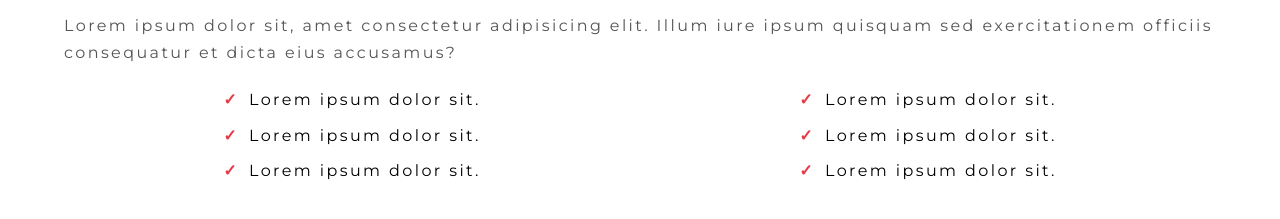
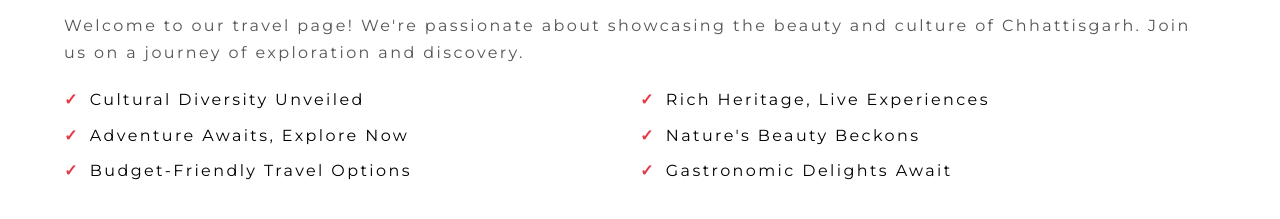
Before and after one commit to domesh-is-Coding/OCTANET_MAY, a plain HTML site: page Travel Landing Page/about.html in a window 1280 px wide. Shown: the part 186-405 px from the top of the page. Drawn offline with Linux system fonts and the light colour scheme.

Commit message:
updated files

```diff
--- a/Travel Landing Page/CSS/style.css
+++ b/Travel Landing Page/CSS/style.css
@@ -315,7 +315,7 @@ h1, h2, h3{
 }
 /* ################about wrapper####################### */
 .about-wrapper{
-    text-align: center;
+    text-align: left;
     margin-top: 2rem;
 }
 .about-wrapper .left{
--- a/Travel Landing Page/about.html
+++ b/Travel Landing Page/about.html
@@ -25,20 +25,20 @@
     <section class="about">
       <div class="container">
         <h2 class="lg-heading text-black about-heading">About Us</h2>
-        <p class="text-gray">Lorem ipsum dolor sit, amet consectetur adipisicing elit. Illum iure ipsum quisquam sed exercitationem officiis consequatur et dicta eius accusamus?</p>
+        <p class="text-gray">Welcome to our travel page! We're passionate about showcasing the beauty and culture of Chhattisgarh. Join us on a journey of exploration and discovery.</p>
         <div class="about-wrapper">
           <div class="left">
             <ul>
-              <li>Lorem ipsum dolor sit.</li>
-              <li>Lorem ipsum dolor sit.</li>
-              <li>Lorem ipsum dolor sit.</li>
+              <li>Cultural Diversity Unveiled</li>
+              <li>Adventure Awaits, Explore Now</li>
+              <li>Budget-Friendly Travel Options</li>
             </ul>
           </div>
           <div class="right">
             <ul>
-              <li>Lorem ipsum dolor sit.</li>
-              <li>Lorem ipsum dolor sit.</li>
-              <li>Lorem ipsum dolor sit.</li>
+              <li>Rich Heritage, Live Experiences</li>
+              <li>Nature's Beauty Beckons</li>
+              <li>Gastronomic Delights Await</li>
             </ul>
           </div>
         </div>
```
Also changed, not shown: Travel Landing Page/index.html (+4 -7 lines).
